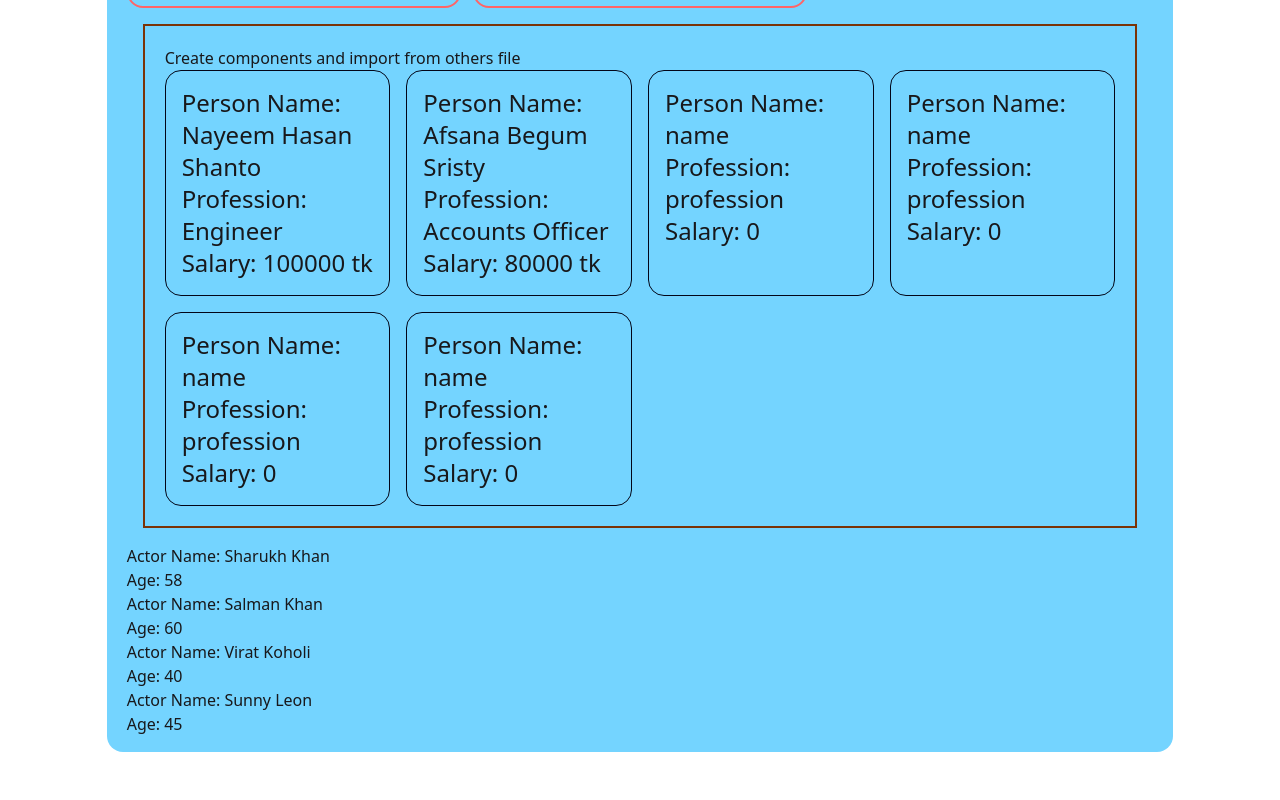
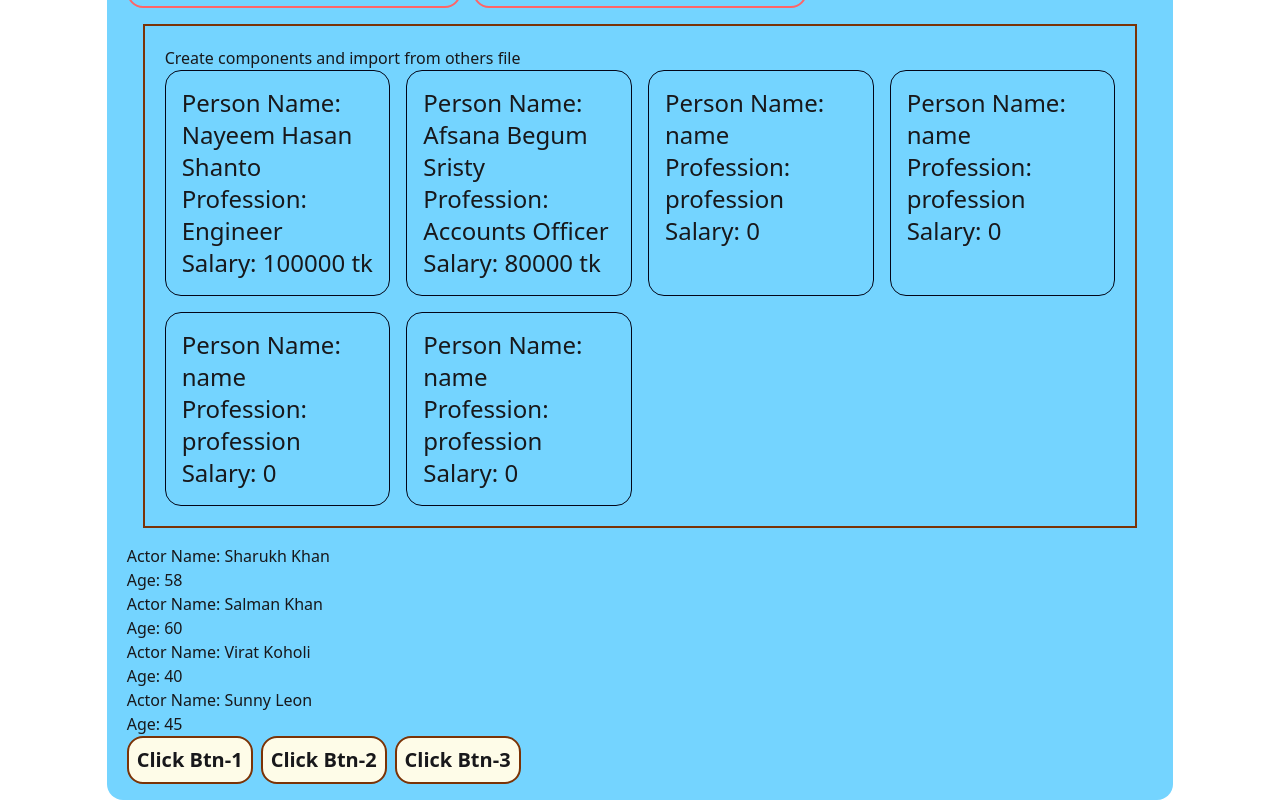
Before and after one commit to Nayeem-shanto/react-recap, a React (Vite) app: page / in a window 1280 px wide. Shown: the part 568-1368 px from the top of the page. Before the commit the page ends 1320 px from the top, so only its background shows below. Built offline with nearby package versions, Linux system fonts and the light colour scheme.

Commit message:
event handler practice

```diff
--- a/src/App.jsx
+++ b/src/App.jsx
@@ -9,6 +9,18 @@ function App() {
     { id:3, name: "Virat Koholi", age: 40 },
     { id:4, name: "Sunny Leon", age: 45 }
   ];
+
+  const handleClick=()=>{
+    alert("button Clicked")
+  }
+
+  function handleEvents(){
+    alert("button 2 clicked")
+  }
+  const parameterButton=(num)=>{
+    const result = num+10;
+    alert(result);
+  }
 
   return (
     <>
@@ -79,6 +91,17 @@ function App() {
             <Actors key={actor.id} actor={actor}></Actors>
           ))}
         </section>
+
+        <div>
+          {/* function call kora jabe nah.. declare korte hobe */}
+          <button className="border-2 border-amber-900 bg-yellow-50 mr-2 p-2 rounded-2xl font-semibold text-xl" onClick={handleClick}>Click Btn-1</button>
+
+
+          <button className="border-2 border-amber-900 bg-yellow-50 mr-2 p-2 rounded-2xl font-semibold text-xl" onClick={handleEvents}>Click Btn-2</button>
+
+
+          <button onClick={()=>parameterButton(10)} className="border-2 border-amber-900 bg-yellow-50 mr-2 p-2 rounded-2xl font-semibold text-xl">Click Btn-3</button>
+        </div>
       </section>
     </>
   );
```
